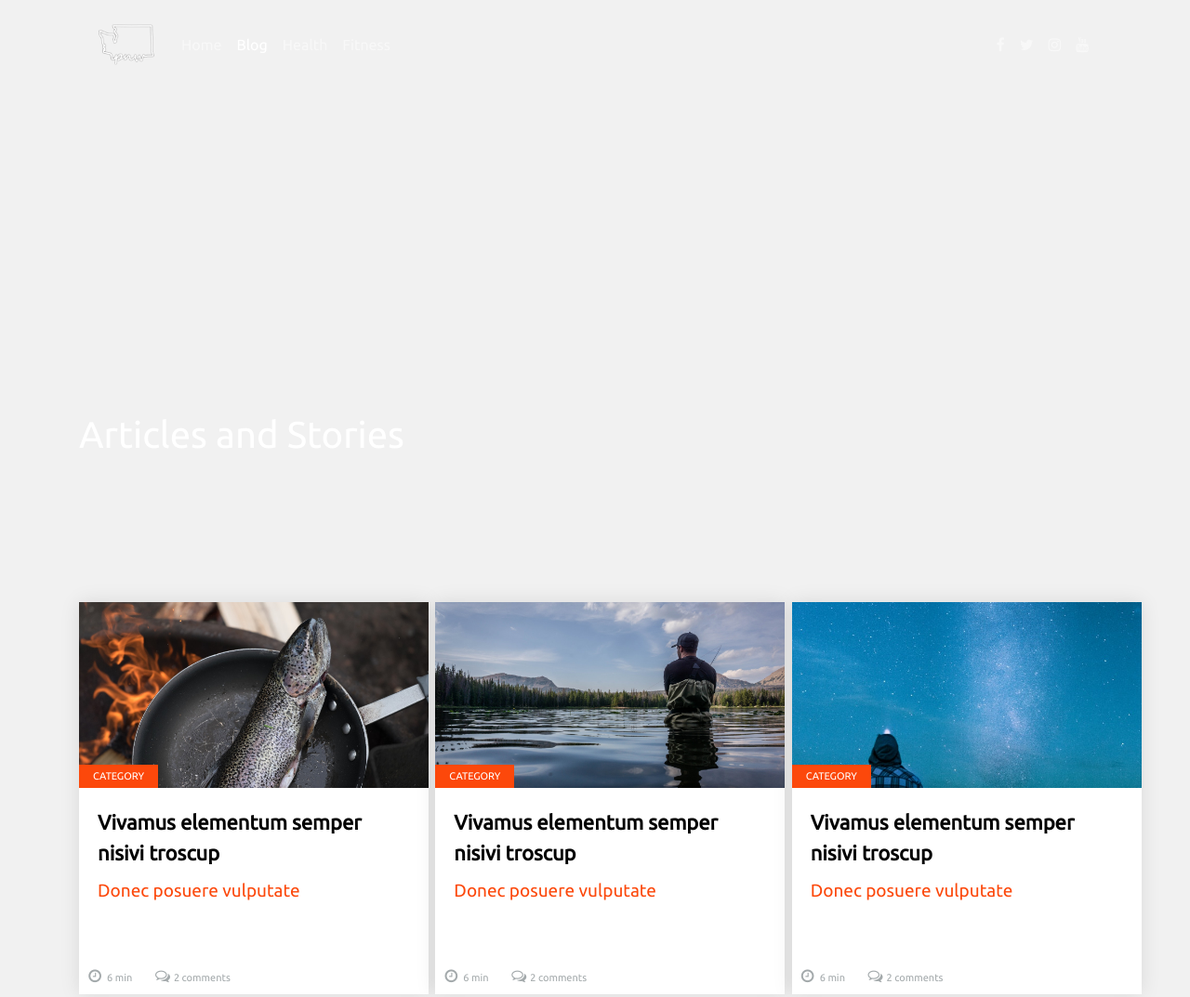
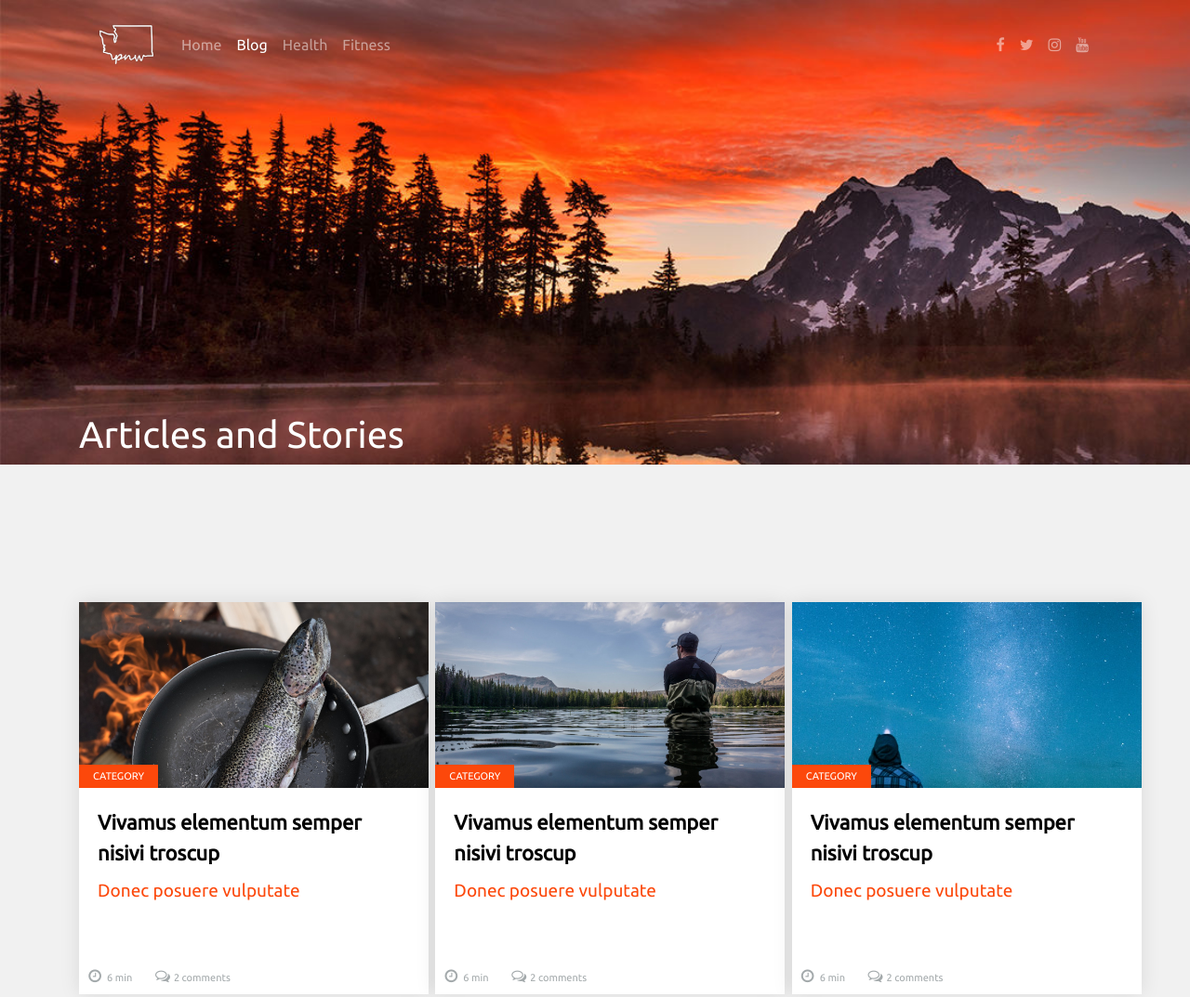
Before and after one commit to caseydh/pnwblog, a plain HTML site: page index.html in a window 1280 px wide. Shown: the top 1073 px of the page at 93% size. Drawn offline with Linux system fonts and the light colour scheme.

Commit message:
Update style.css

```diff
--- a/css/style.css
+++ b/css/style.css
@@ -10,7 +10,7 @@ body {
   overflow-x: hidden; }
 
 #showcase {
-  background-image: url("img/showcase.jpg");
+  background-image: url("https://caseydh.github.io/pnwblog/img/showcase.jpg");
   width: 100vw;
   min-height: 600px;
   background-size: cover;
```
